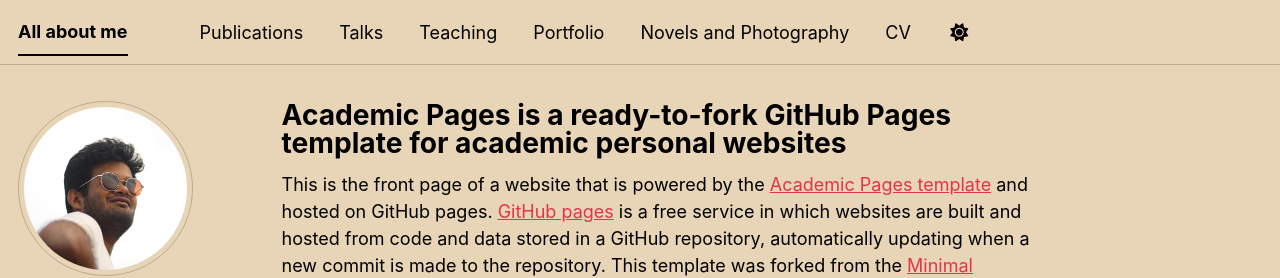
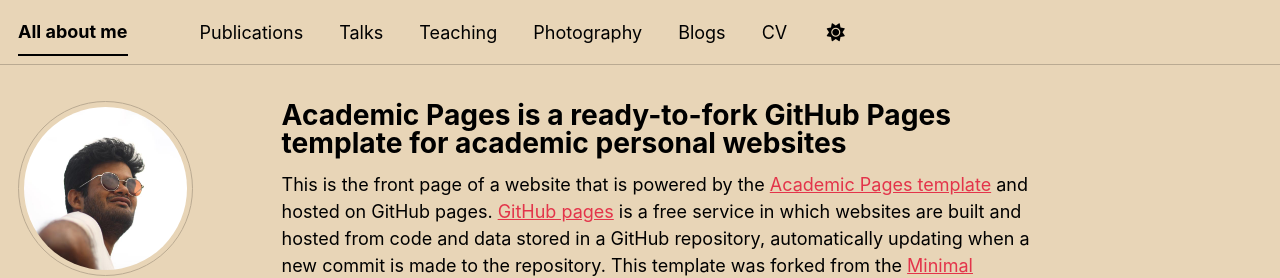
Before and after one commit to goki98/goki98.github.io, a Jekyll site: the page built from _pages/about.md, in a window 1280 px wide. Shown: the top 278 px of the page. Built offline with Jekyll 4.4.1, drawn with Linux system fonts in a browser that asks for light colours; some web fonts are replaced; a script bundle is joined from its source files by our own code; library files that are not in the unit come from our copies.

Commit message:
Update navigation.yml

```diff
--- a/_data/navigation.yml
+++ b/_data/navigation.yml
@@ -17,10 +17,10 @@
   - title: "Teaching"
     url: /teaching/
 
-  - title: "Portfolio"
+  - title: "Photography"
     url: /portfolio/
 
-  - title: "Novels and Photography"
+  - title: "Blogs"
     url: /year-archive/
 
   - title: "CV"
```
